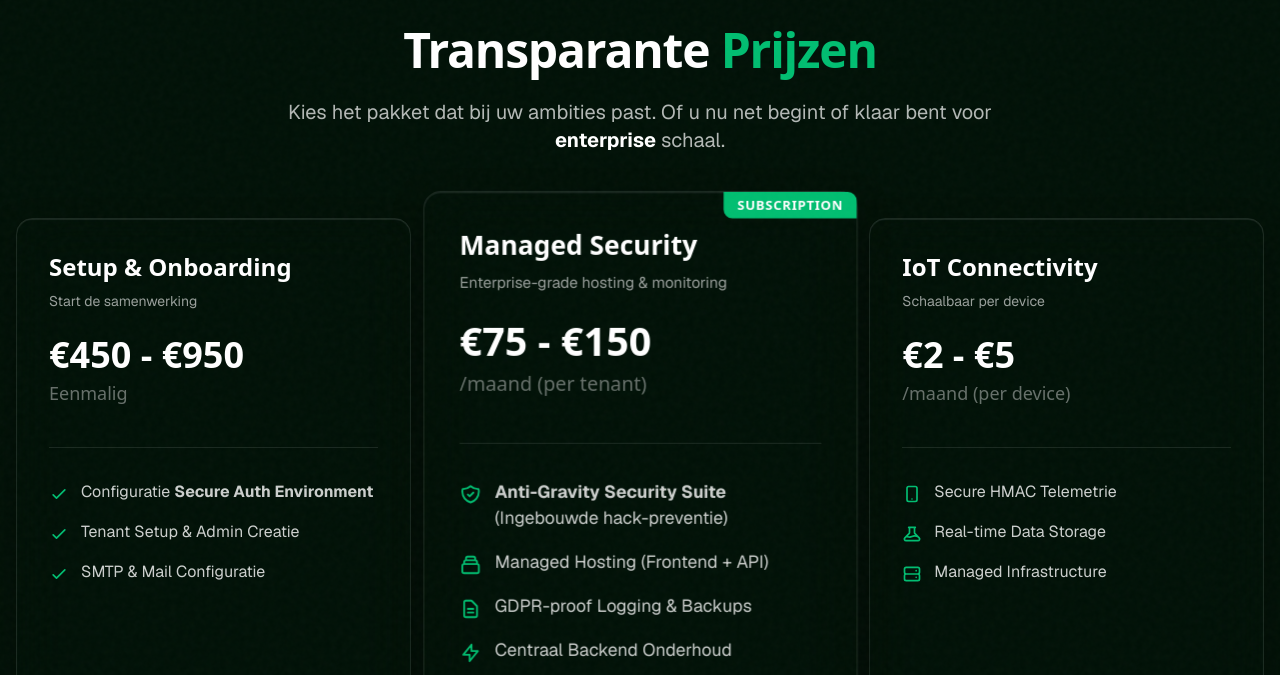
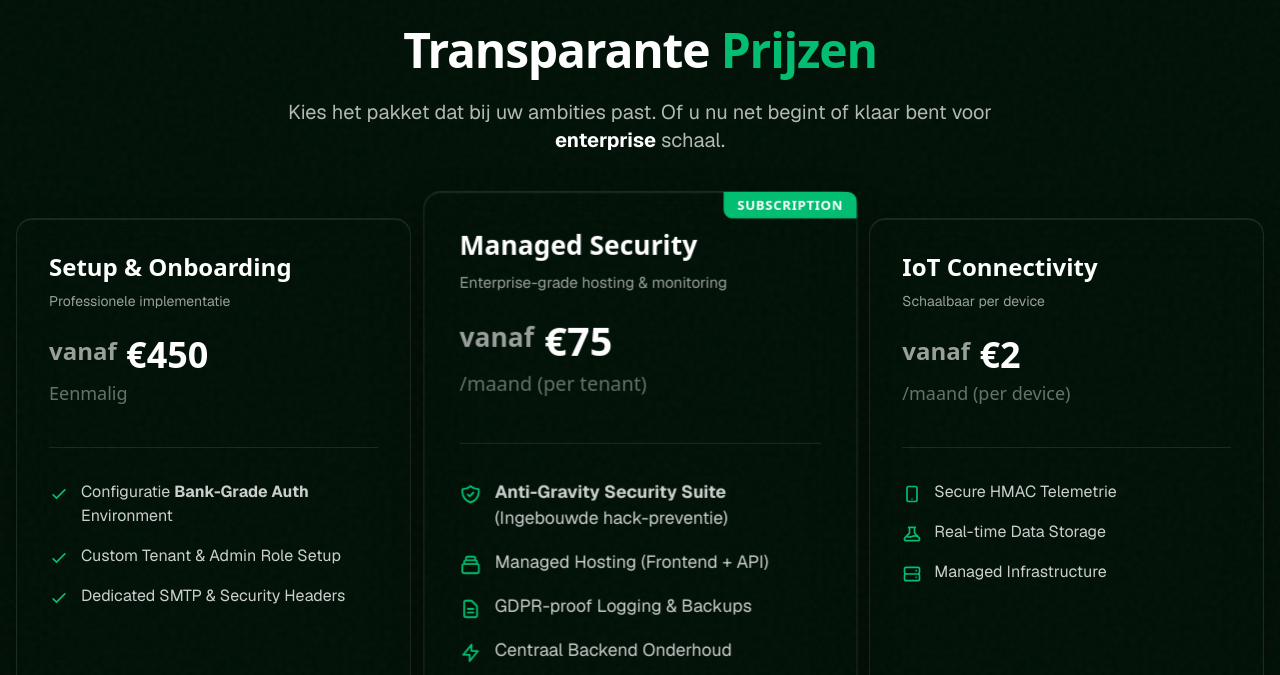
Before and after one commit to Jeffreasy/LaventeCareFrontend, an Astro site: page /pricing in a window 1280 px wide. Shown: the part 70-745 px from the top of the page. Built offline with nearby package versions, Linux system fonts and the light colour scheme; Astro itself is replaced by a stand-in of ours; a web font is replaced by a local one.

Commit message:
Update pricing details and feature descriptions
Changed price displays to use 'vanaf' (from) instead of ranges in both FAQ and pricing pages. Updated feature descriptions for onboarding, security, and IoT connectivity to better reflect offerings and clarify service details.

```diff
--- a/src/components/blocks/FAQSection.astro
+++ b/src/components/blocks/FAQSection.astro
@@ -113,12 +113,12 @@ const faqs: FAQCategory[] = [
       {
         question: 'Wat houdt het "Managed Security" abonnement in?',
         answer:
-          'Dit vervangt traditionele hosting. Voor een vast bedrag (€75-€150/mnd) krijgt u niet alleen hosting, maar onze volledige "Anti-Gravity Security Suite". Dit omvat actieve hack-preventie, GDPR-proof logging, dagelijkse backups en – cruciaal – centraal onderhoud en patching van de backend. U betaalt voor gemoedsrust.',
+          'Dit vervangt traditionele hosting. Voor een vast bedrag (vanaf €75/mnd) krijgt u niet alleen hosting, maar onze volledige "Anti-Gravity Security Suite". Dit omvat actieve hack-preventie, GDPR-proof logging, dagelijkse backups en – cruciaal – centraal onderhoud en patching van de backend. U betaalt voor gemoedsrust.',
       },
       {
         question: 'Hoe worden de kosten voor IoT-devices berekend?',
         answer:
-          'Dit is een "Usage Based" model (€2-€5 per device/maand). Wij bieden **Lightweight Telemetry** endpoints die geoptimaliseerd zijn voor hardware (ESP32/C++). Authenticatie verloopt via efficiënte **HMAC-SHA256 Signatures** om "heavy" JWT-parsing op de chip te voorkomen en replay-attacks uit te sluiten.',
+          'Dit is een "Usage Based" model (vanaf €2 per device/maand). Wij bieden **Lightweight Telemetry** endpoints die geoptimaliseerd zijn voor hardware (ESP32/C++). Authenticatie verloopt via efficiënte **HMAC-SHA256 Signatures** om "heavy" JWT-parsing op de chip te voorkomen en replay-attacks uit te sluiten.',
       },
     ],
   },
--- a/src/pages/pricing.astro
+++ b/src/pages/pricing.astro
@@ -17,23 +17,23 @@ import Layout from '../layouts/Layout.astro';
       <!-- Slot 1: Setup & Onboarding (One-time) -->
       <div class="clinical-glass p-8 rounded-2xl border border-white/10 flex flex-col hover:border-active/20 transition-colors order-2 md:order-1">
         <h3 class="text-2xl font-bold text-white mb-2 font-display">Setup & Onboarding</h3>
-        <p class="text-white/60 mb-6 text-sm font-ui">Start de samenwerking</p>
-        <div class="text-4xl font-bold text-white mb-2 font-display">€450 - €950<span class="text-lg text-white/40 font-normal block mt-1">Eenmalig</span></div>
+        <p class="text-white/60 mb-6 text-sm font-ui">Professionele implementatie</p>
+        <div class="text-4xl font-bold text-white mb-2 font-display"><span class="text-2xl align-top opacity-60">vanaf</span> €450<span class="text-lg text-white/40 font-normal block mt-1">Eenmalig</span></div>
 
         <div class="h-px bg-white/10 my-8"></div>
 
         <ul class="space-y-4 mb-8 flex-1">
           <li class="flex items-start text-white/80 font-ui">
             <svg class="w-5 h-5 text-active mr-3 mt-1 shrink-0" fill="none" stroke="currentColor" viewBox="0 0 24 24"><path stroke-linecap="round" stroke-linejoin="round" stroke-width="2" d="M5 13l4 4L19 7"></path></svg>
-            <span>Configuratie <strong>Secure Auth Environment</strong></span>
+            <span>Configuratie <strong>Bank-Grade Auth</strong> Environment</span>
           </li>
           <li class="flex items-start text-white/80 font-ui">
              <svg class="w-5 h-5 text-active mr-3 mt-1 shrink-0" fill="none" stroke="currentColor" viewBox="0 0 24 24"><path stroke-linecap="round" stroke-linejoin="round" stroke-width="2" d="M5 13l4 4L19 7"></path></svg>
-            <span>Tenant Setup & Admin Creatie</span>
+            <span>Custom Tenant & Admin Role Setup</span>
           </li>
           <li class="flex items-start text-white/80 font-ui">
             <svg class="w-5 h-5 text-active mr-3 mt-1 shrink-0" fill="none" stroke="currentColor" viewBox="0 0 24 24"><path stroke-linecap="round" stroke-linejoin="round" stroke-width="2" d="M5 13l4 4L19 7"></path></svg>
-            <span>SMTP & Mail Configuratie</span>
+            <span>Dedicated SMTP & Security Headers</span>
           </li>
         </ul>
 
@@ -45,7 +45,7 @@ import Layout from '../layouts/Layout.astro';
         <div class="absolute top-0 right-0 bg-active text-white text-xs font-bold px-3 py-1 rounded-bl-lg rounded-tr-lg tracking-wider font-display">SUBSCRIPTION</div>
         <h3 class="text-2xl font-bold text-white mb-2 font-display">Managed Security</h3>
         <p class="text-white/60 mb-6 text-sm font-ui">Enterprise-grade hosting & monitoring</p>
-        <div class="text-4xl font-bold text-white mb-2 font-display">€75 - €150<span class="text-lg text-white/40 font-normal block mt-1">/maand (per tenant)</span></div>
+        <div class="text-4xl font-bold text-white mb-2 font-display"><span class="text-2xl align-top opacity-60">vanaf</span> €75<span class="text-lg text-white/40 font-normal block mt-1">/maand (per tenant)</span></div>
 
         <div class="h-px bg-white/10 my-8"></div>
 
@@ -75,7 +75,7 @@ import Layout from '../layouts/Layout.astro';
       <div class="clinical-glass p-8 rounded-2xl border border-white/10 flex flex-col hover:border-active/20 transition-colors order-3">
         <h3 class="text-2xl font-bold text-white mb-2 font-display">IoT Connectivity</h3>
         <p class="text-white/60 mb-6 text-sm font-ui">Schaalbaar per device</p>
-        <div class="text-4xl font-bold text-white mb-2 font-display">€2 - €5<span class="text-lg text-white/40 font-normal block mt-1">/maand (per device)</span></div>
+        <div class="text-4xl font-bold text-white mb-2 font-display"><span class="text-2xl align-top opacity-60">vanaf</span> €2<span class="text-lg text-white/40 font-normal block mt-1">/maand (per device)</span></div>
 
         <div class="h-px bg-white/10 my-8"></div>
 
```
